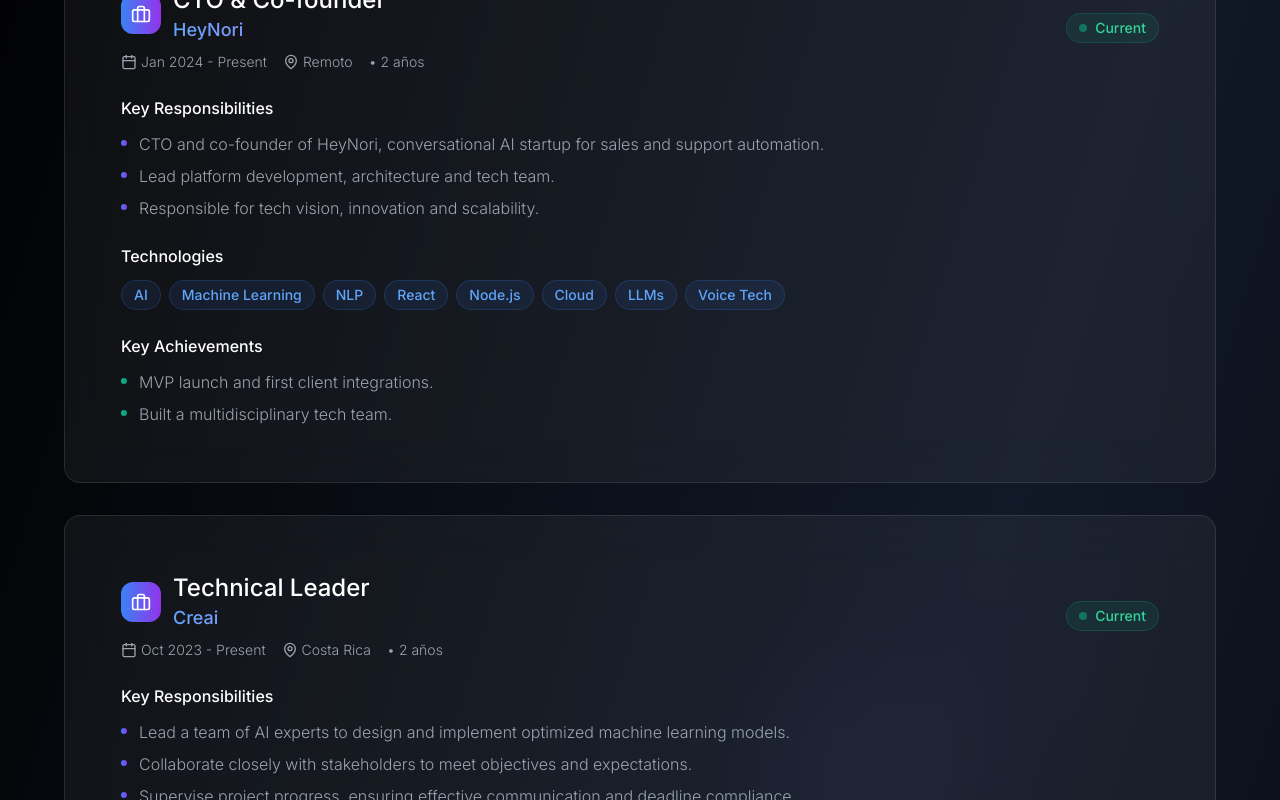
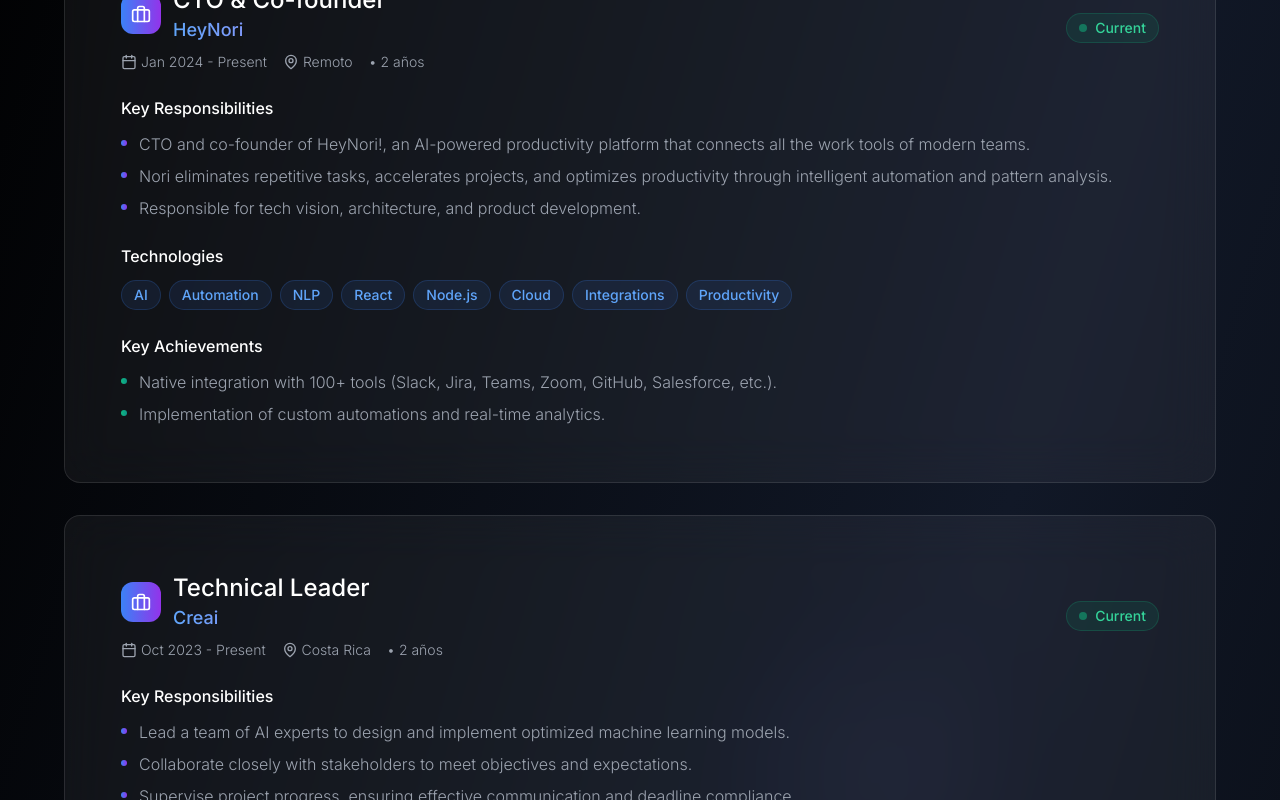
Before and after one commit to Nneves07/Natalina-Neves, a React (Vite) app in the folder frontend/: page /#/ in a window 1280 px wide. Shown: the part 2360-3160 px from the top of the page. Built offline with nearby package versions, Linux system fonts and the light colour scheme.

Commit message:
Update HeyNori project and experience descriptions in portfolio data for clarity and detail, including new features and technology stack enhancements.

```diff
--- a/frontend/src/data/portfolio.ts
+++ b/frontend/src/data/portfolio.ts
@@ -70,27 +70,27 @@
     current: true,
     description: {
       es: [
-        'CTO y cofundadora de HeyNori, startup de IA conversacional para automatización de ventas y atención.',
-        'Lidero el desarrollo de la plataforma, arquitectura y equipo técnico.',
-        'Responsable de visión tecnológica, innovación y escalabilidad.'
+        'CTO y cofundadora de HeyNori!, plataforma de productividad potenciada por IA que conecta todas las herramientas de trabajo de los equipos modernos.',
+        'Nori elimina tareas repetitivas, acelera proyectos y optimiza la productividad mediante automatización inteligente y análisis de patrones.',
+        'Responsable de visión tecnológica, arquitectura y desarrollo de producto.'
       ],
       en: [
-        'CTO and co-founder of HeyNori, conversational AI startup for sales and support automation.',
-        'Lead platform development, architecture and tech team.',
-        'Responsible for tech vision, innovation and scalability.'
+        'CTO and co-founder of HeyNori!, an AI-powered productivity platform that connects all the work tools of modern teams.',
+        'Nori eliminates repetitive tasks, accelerates projects, and optimizes productivity through intelligent automation and pattern analysis.',
+        'Responsible for tech vision, architecture, and product development.'
       ]
     },
     technologies: [
-      'AI', 'Machine Learning', 'NLP', 'React', 'Node.js', 'Cloud', 'LLMs', 'Voice Tech'
+      'AI', 'Automation', 'NLP', 'React', 'Node.js', 'Cloud', 'Integrations', 'Productivity'
     ],
     achievements: {
       es: [
-        'Lanzamiento de MVP y primeras integraciones con clientes.',
-        'Construcción de equipo técnico multidisciplinario.'
+        'Integración nativa con más de 100 herramientas (Slack, Jira, Teams, Zoom, GitHub, Salesforce, etc.).',
+        'Implementación de automatizaciones personalizadas y analítica en tiempo real.'
       ],
       en: [
-        'MVP launch and first client integrations.',
-        'Built a multidisciplinary tech team.'
+        'Native integration with 100+ tools (Slack, Jira, Teams, Zoom, GitHub, Salesforce, etc.).',
+        'Implementation of custom automations and real-time analytics.'
       ]
     },
     link: 'https://heynori.ai/'
@@ -302,11 +302,11 @@
       en: 'HeyNori - Conversational AI Platform'
     },
     description: {
-      es: 'Startup de IA conversacional para automatización de ventas y atención. CTO y cofundadora.',
-      en: 'Conversational AI startup for sales and support automation. CTO and co-founder.'
+      es: 'HeyNori! es una plataforma de productividad potenciada por IA que conecta todas tus herramientas de trabajo, automatiza flujos y optimiza la productividad de equipos modernos. CTO y cofundadora.',
+      en: 'HeyNori! is an AI-powered productivity platform that connects all your work tools, automates workflows, and optimizes productivity for modern teams. CTO and co-founder.'
     },
     image: '/images/projects/heynori.jpg',
-    technologies: ['AI', 'NLP', 'React', 'Node.js', 'Cloud'],
+    technologies: ['AI', 'Automation', 'Integrations', 'React', 'Node.js', 'Cloud'],
     githubUrl: null,
     liveUrl: 'https://heynori.ai/',
     featured: true,
```
Also changed, not shown: 5 other files (tests, documents, lock files or other folders).
